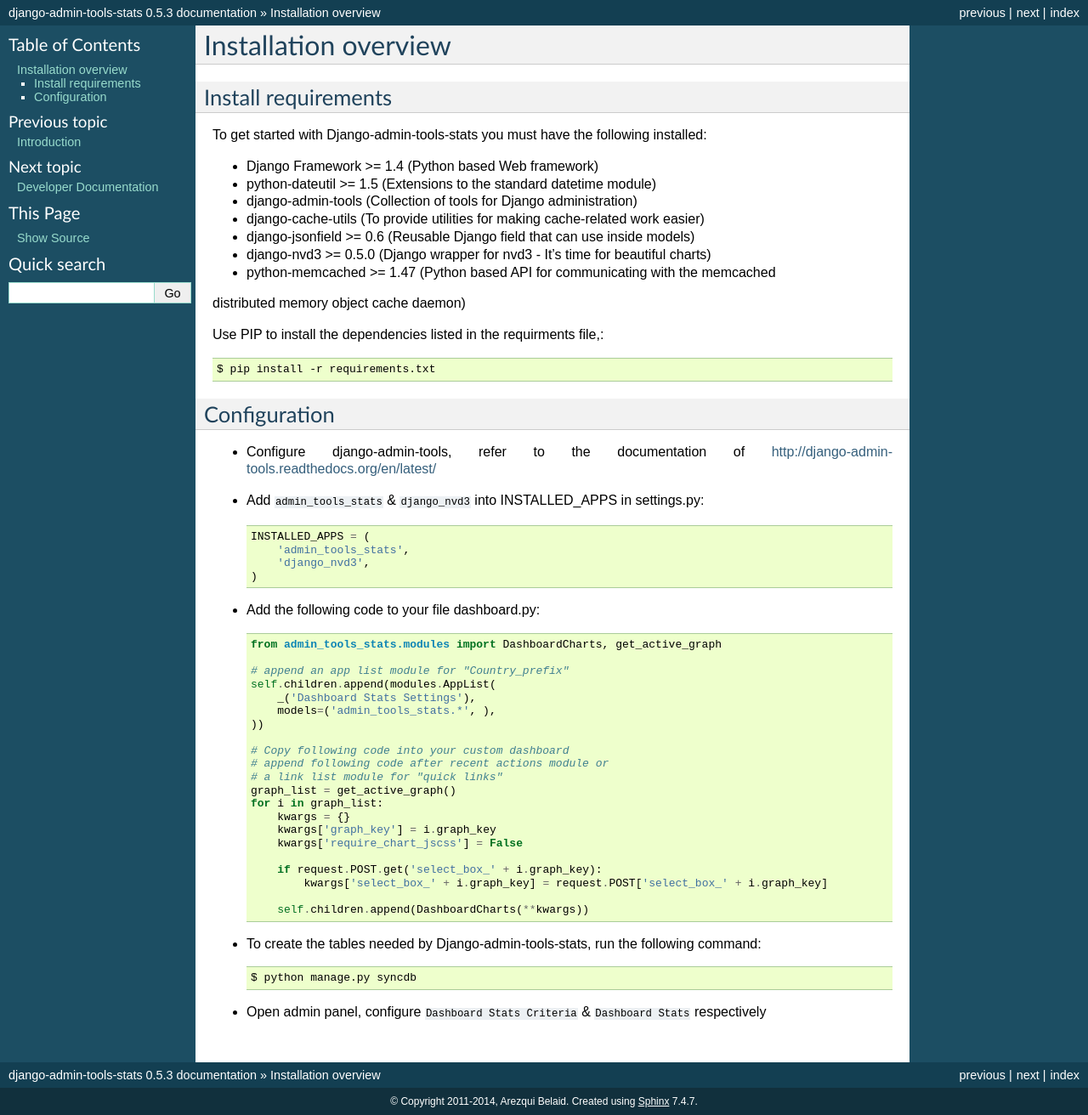
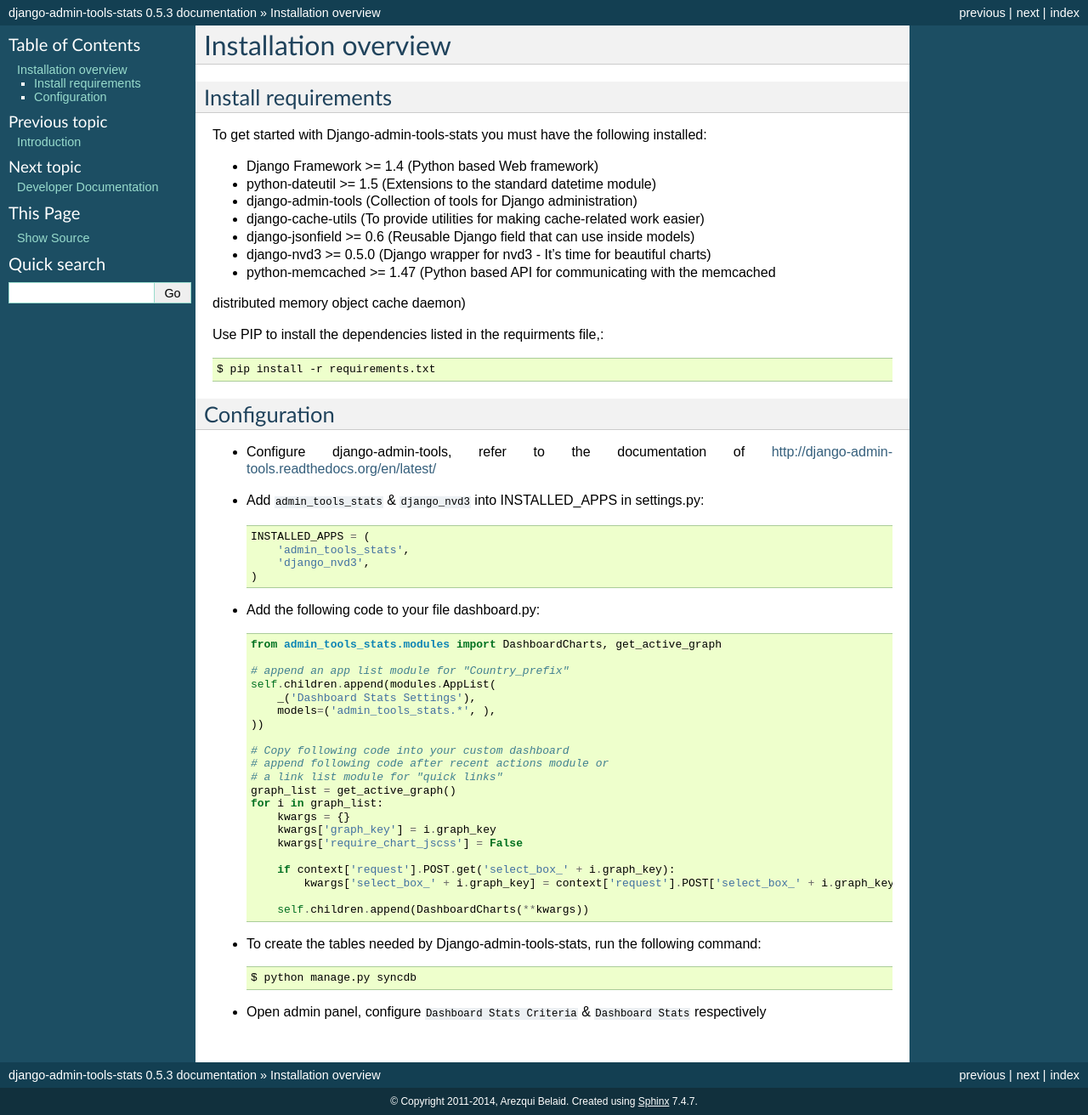
Before and after one commit to areski/django-admin-tools-stats, a Sphinx documentation site: the page built from docs/source/installation-overview.rst, in a window 1280 px wide. Shown: the whole page at 85% size. Built offline with Sphinx 7.4.7, drawn with Linux system fonts in a browser that asks for light colours.

Commit message:
mistake in readme request not defined by default - fix #11

```diff
--- a/README.rst
+++ b/README.rst
@@ -64,8 +64,8 @@
         kwargs['require_chart_jscss'] = False
         kwargs['graph_key'] = i.graph_key
 
-        if request.POST.get('select_box_' + i.graph_key):
-            kwargs['select_box_' + i.graph_key] = request.POST['select_box_' + i.graph_key]
+        if context['request'].POST.get('select_box_' + i.graph_key):
+            kwargs['select_box_' + i.graph_key] = context['request'].POST['select_box_' + i.graph_key]
 
         self.children.append(DashboardCharts(**kwargs))
 
--- a/docs/source/installation-overview.rst
+++ b/docs/source/installation-overview.rst
@@ -59,8 +59,8 @@
         kwargs['graph_key'] = i.graph_key
         kwargs['require_chart_jscss'] = False
 
-        if request.POST.get('select_box_' + i.graph_key):
-            kwargs['select_box_' + i.graph_key] = request.POST['select_box_' + i.graph_key]
+        if context['request'].POST.get('select_box_' + i.graph_key):
+            kwargs['select_box_' + i.graph_key] = context['request'].POST['select_box_' + i.graph_key]
 
         self.children.append(DashboardCharts(**kwargs))
 
```
